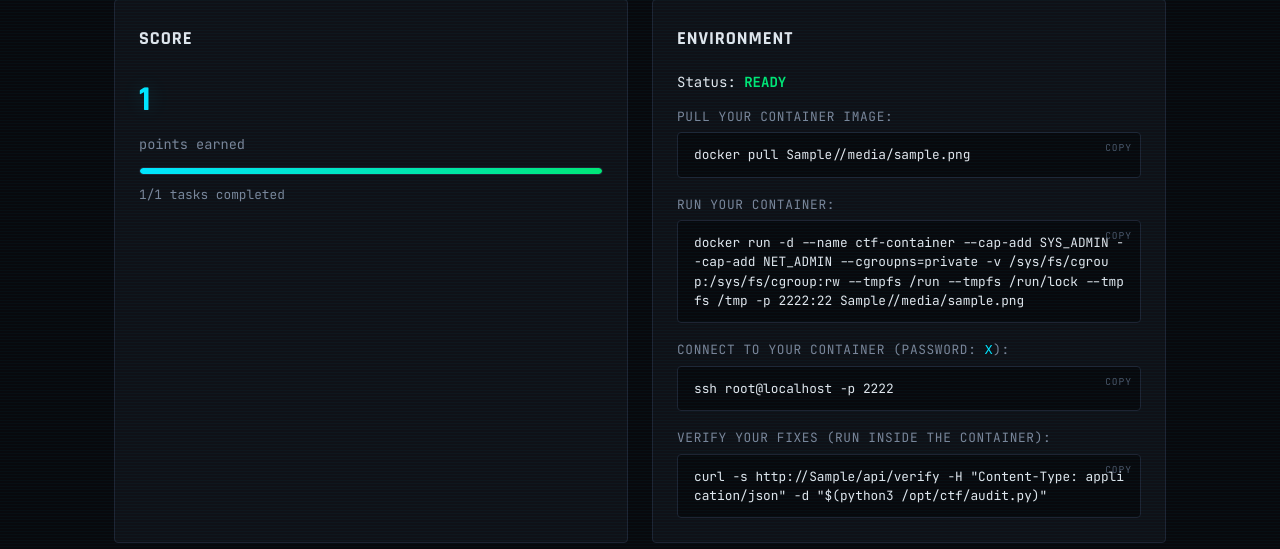
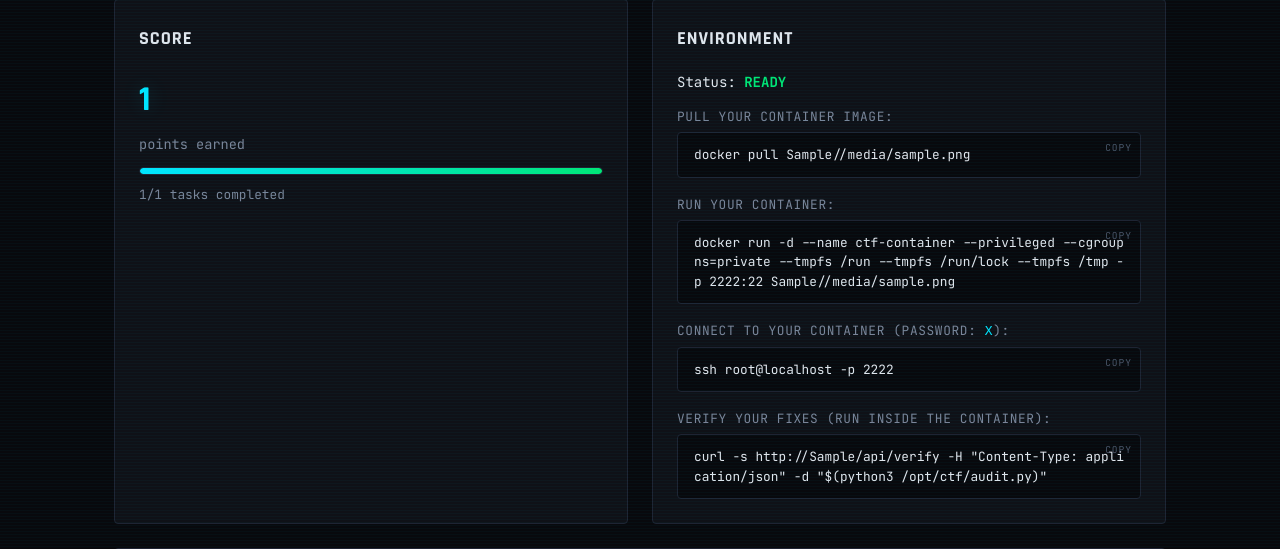
Before and after one commit to Your-Saviour/CTF-IT, a FastAPI app: template frontend/templates/dashboard.html in a window 1280 px wide. Shown: the part 154-703 px from the top of the page. Run offline with FastAPI, Linux system fonts and the light colour scheme; the template is opened without the code that fills it: most values are stand-ins (such as "Sample title", 1, 10 or a date in 2020).

Commit message:
Use --privileged --cgroupns=private for systemd containers
Docker only grants read-write cgroup access in privileged mode, which
systemd requires to start. --cgroupns=private isolates the container's
cgroup namespace. Simplifies run commands to a single variant that works
on both cgroup v1 and v2 hosts.

Co-Authored-By: Claude Opus 4.6 (1M context) <noreply@anthropic.com>

```diff
--- a/frontend/templates/dashboard.html
+++ b/frontend/templates/dashboard.html
@@ -27,7 +27,7 @@
                 <div class="copy-box" onclick="copyText(this)" id="pull-cmd">docker pull {{ registry_host }}/{{ image.image_tag or '...' }}</div>
 
                 <label style="margin-top: 1rem;">Run your container:</label>
-                <div class="copy-box" onclick="copyText(this)" id="run-cmd">docker run -d --name ctf-container --cap-add SYS_ADMIN --cap-add NET_ADMIN --cgroupns=private -v /sys/fs/cgroup:/sys/fs/cgroup:rw --tmpfs /run --tmpfs /run/lock --tmpfs /tmp -p 2222:22 {{ registry_host }}/{{ image.image_tag or '...' }}</div>
+                <div class="copy-box" onclick="copyText(this)" id="run-cmd">docker run -d --name ctf-container --privileged --cgroupns=private --tmpfs /run --tmpfs /run/lock --tmpfs /tmp -p 2222:22 {{ registry_host }}/{{ image.image_tag or '...' }}</div>
 
                 <label style="margin-top: 1rem;">Connect to your container (password: <code style="color: var(--cyan);">{{ root_password }}</code>):</label>
                 <div class="copy-box" onclick="copyText(this)">ssh root@localhost -p 2222</div>
```
Also changed, not shown: TEST_PLAN.md (+1 -2 lines), README.md, base/README.md, 1 other file.
